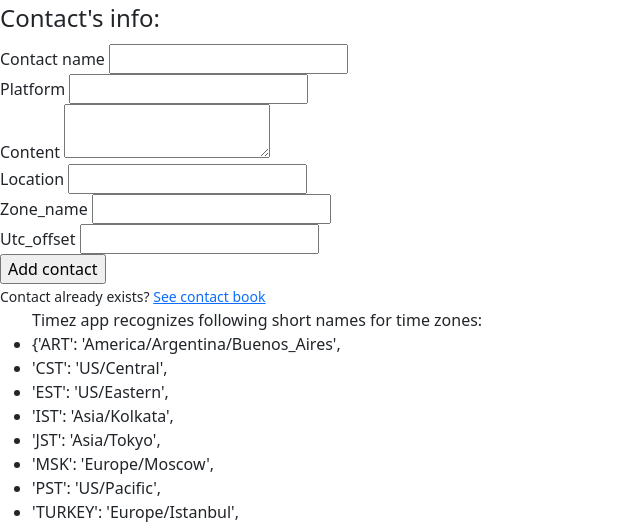
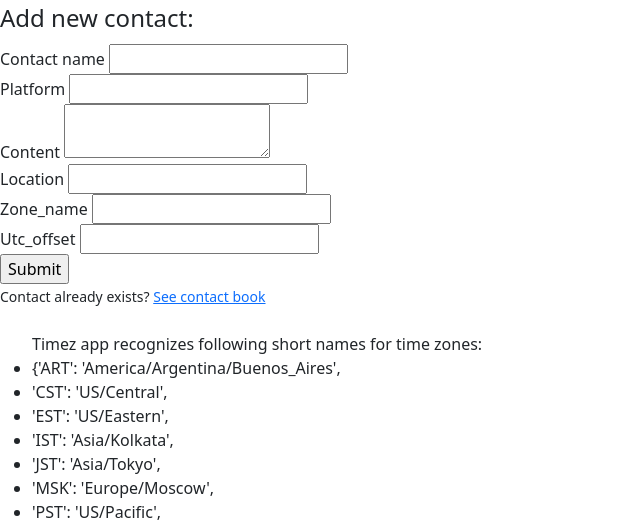
Before and after one commit to gelst13/flask_Timez, a Flask app: page /add in a window 1280 px wide. Shown: the part 56-580 px from the top of the page, without its empty margins (0-640 px from the left). Run offline with Flask 3, Linux system fonts and the light colour scheme; some libraries are stand-ins or nearby versions.

```diff
--- a/timez/forms.py
+++ b/timez/forms.py
@@ -13,9 +13,15 @@ class AddContactForm(FlaskForm):
     location = StringField('Location', [validators.Optional()])
     zone_name = StringField('Zone_name', [validators.Optional()])
     utc_offset = FloatField('Utc_offset', [validators.Optional()])
-    submit = SubmitField('Add contact')
+    submit = SubmitField('Submit')
 
-    def validate_contact_name(self, contact_name):
-        contact = Contact.query.filter_by(contact_name=contact_name.data).first()
-        if contact:
-            raise ValidationError('That contact_name is taken. Please choose a different one.')
+
+class UpdateContactForm(FlaskForm):
+    contact_name = StringField('Contact name', [validators.DataRequired(),
+                               validators.Length(min=2, max=50)])
+    platform = StringField('Platform', [validators.DataRequired()])
+    comment = TextAreaField('Content', [validators.Optional()])
+    location = StringField('Location', [validators.Optional()])
+    zone_name = StringField('Zone_name', [validators.Optional()])
+    utc_offset = FloatField('Utc_offset', [validators.Optional()])
+    submit = SubmitField('Update')
--- a/timez/models.py
+++ b/timez/models.py
@@ -3,7 +3,8 @@ from timez.tzr_utils import TimeKeeper
 
 
 class Contact(db.Model):
-    contact_name = db.Column(db.String(255), primary_key=True)
+    id = db.Column(db.Integer, primary_key=True)
+    contact_name = db.Column(db.String(255))
     platform = db.Column(db.String(255), nullable=False)
     comment = db.Column(db.String(255))
     location = db.Column(db.String(255))
--- a/timez/routes.py
+++ b/timez/routes.py
@@ -1,6 +1,6 @@
 from flask import flash, redirect, render_template, request, url_for, abort
 from timez import app, db
-from timez.forms import AddContactForm
+from timez.forms import AddContactForm, UpdateContactForm
 from timez.models import Contact
 from timez.tzr_utils import TimeKeeper
 
@@ -56,66 +56,50 @@ def add():
         db.session.commit()
         flash(f"New contact has been added!", 'success')
         return redirect(url_for('index'))
-    return render_template('add.html', title='Add new contact', form=form)
+    return render_template('add.html', title='Add new contact',
+                           legend='Add new  contact', form=form)
 
 
-@app.route('/delete/<contact_name>')
-def delete(contact_name):
-    contact_to_delete = Contact.query.get_or_404(contact_name)
+@app.route("/<int:id>/update", methods=['GET', 'POST'])
+def update(id):
+    contact = Contact.query.get_or_404(id)
+    form = AddContactForm()
+    if form.validate_on_submit():
+        contact.contact_name = form.contact_name.data
+        contact.platform = form.platform.data
+        contact.comment = form.comment.data
+        contact.location = form.location.data
+        contact.zone_name = form.zone_name.data
+        if form.utc_offset.data == '':
+            contact.utc_offset = None
+        else:
+            contact.utc_offset = form.utc_offset.data
+        contact.utc_offset = form.utc_offset.data
+        try:
+            db.session.commit()
+            flash('Your contact has been updated!', 'success')
+            return redirect(url_for('index'))
+        except Exception as e:
+            print(e)
+            return f'There was an issue updating contact {contact.contact_name}'
+    elif request.method == 'GET':
+        form.contact_name.data = contact.contact_name
+        form.platform.data = contact.platform
+        form.comment.data = contact.comment
+        form.location.data = contact.location
+        form.zone_name.data = contact.zone_name
+        form.utc_offset.data = contact.utc_offset
+    return render_template('add.html', title='Update Contact',
+                           form=form, legend='Update Contact')
+
+
+@app.route('/<int:id>/delete')
+def delete(id):
+    contact_to_delete = Contact.query.get_or_404(id)
     try:
         db.session.delete(contact_to_delete)
         db.session.commit()
-        return redirect('/')
+        flash('Contact has been deleted!', 'success')
+        return redirect(url_for('index'))
     except:
         return f'There was a problem deleting contact <{contact_to_delete.content}>'
-
-
-@app.route('/add_contact', methods=['POST', 'GET'])
-def add_contact():
-    global new_contact
-    if request.method == 'POST':
-        info = (request.form.get('contact_name'), request.form.get('platform'),
-                request.form.get('comment'), request.form.get('location'),
-                request.form.get('time_zone'))
-        print(info)
-        zone_name, utc_offset = TimeKeeper.tz_from_input(info[4])
-        print(zone_name, utc_offset)
-        if zone_name:
-            new_contact = Contact(contact_name=info[0], platform=info[1],
-                                  comment=info[2], location=info[3],
-                                  zone_name=zone_name)
-        elif utc_offset:
-            new_contact = Contact(contact_name=info[0], platform=info[1],
-                                  comment=info[2], location=info[3],
-                                  utc_offset=utc_offset)
-        else:
-            new_contact = Contact(contact_name=info[0], platform=info[1],
-                                  comment=info[2], location=info[3])
-        db.session.add(new_contact)
-        db.session.commit()
-        new_contact = ()
-        return redirect(url_for('index'))
-    return render_template('add_contact.html')
-
-
-@app.route('/update/<contact_name>', methods=['POST', 'GET'])
-def update(contact_name):
-    contact = Contact.query.get_or_404(contact_name)
-    if request.method == 'POST':
-        info = (request.form.get('contact_name'), request.form.get('platform'),
-                request.form.get('comment'), request.form.get('location'),
-                request.form.get('zone_name'), request.form.get('utc_offset'))
-        contact.contact_name = info[0]
-        contact.platform = info[1]
-        contact.comment = info[2]
-        contact.location = info[3]
-        contact.zone_name = info[4]
-        contact.utc_offset = info[5]
-        try:
-            db.session.commit()
-            return redirect('/')
-        except Exception as e:
-            print(e)
-            return f'There was an issue updating contact {contact_name}'
-    else:
-        return render_template('update.html', contact=contact)
--- a/timez/templates/add.html
+++ b/timez/templates/add.html
@@ -5,7 +5,7 @@
     <form method="POST" action="">
         {{ form.hidden_tag() }}
         <fieldset>
-            <legend>Contact's info:</legend>
+            <legend>{{ legend }}:</legend>
             <div>
                 {{ form.contact_name.label() }}
                     {% if form.contact_name.errors %}
@@ -60,7 +60,7 @@
         Contact already exists? <a href="{{ url_for('index') }}">See contact book</a>
     </small>
 </div>
-
+<br>
 <div class="info">
     <ul>Timez app recognizes following short names for time zones:
         <li>{'ART': 'America/Argentina/Buenos_Aires',</li>
--- a/timez/templates/index.html
+++ b/timez/templates/index.html
@@ -28,9 +28,9 @@
             <td>{{ contact.location }}</td>
             <td>{{ contact.contact_time }}</td>
             <td>
-                <a href="/delete/{{ contact.contact_name }}">Delete</a>
+                <a href="/{{ contact.id }}/delete">Delete</a>
                 <br>
-                <a href="/update/{{ contact.contact_name }}">Update</a>
+                <a href="/{{ contact.id }}/update">Update</a>
             </td>
         </tr>
         {% endfor %}
```
Also changed, not shown: README.md.
